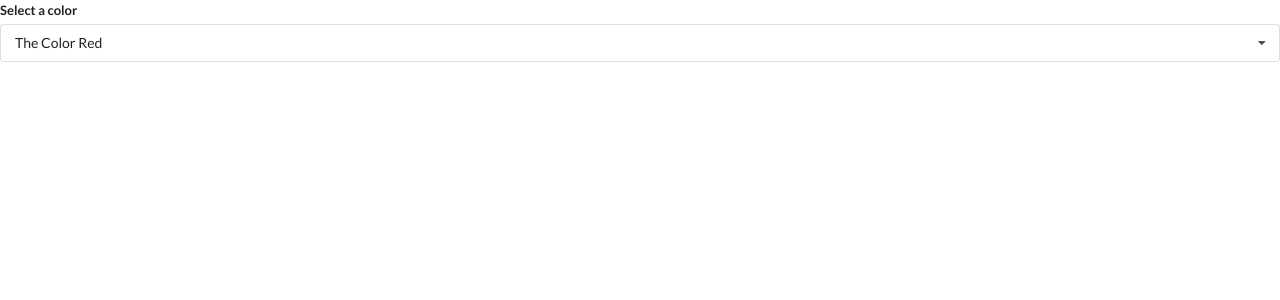
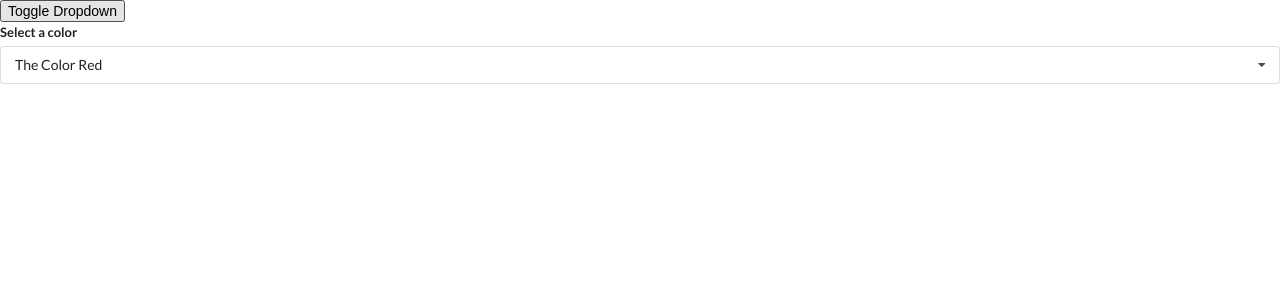
Before and after one commit to evgeniyp92/learning-psychic-telegram, a React (Create React App) app in the folder proj6-hooks/: page / in a window 1280 px wide. Shown: the top 300 px of the page. Built offline with nearby package versions, Linux system fonts and the light colour scheme.

Commit message:
event listener refactor

```diff
--- a/proj6-hooks/src/App.jsx
+++ b/proj6-hooks/src/App.jsx
@@ -27,16 +27,22 @@
 // eslint-disable-next-line import/no-anonymous-default-export
 export default () => {
     const [selected, setSelected] = useState(options[0]);
+    const [showDropdown, setShowDropdown] = useState(true);
 
     return (
         <div>
             {/* <Accordion items={items} /> */}
             {/* <Search /> */}
-            <Dropdown
-                options={options}
-                selected={selected}
-                onSelectedChange={setSelected}
-            />
+            <button onClick={() => setShowDropdown(!showDropdown)}>
+                Toggle Dropdown
+            </button>
+            {showDropdown ? (
+                <Dropdown
+                    options={options}
+                    selected={selected}
+                    onSelectedChange={setSelected}
+                />
+            ) : null}
         </div>
     );
 };
--- a/proj6-hooks/src/components/Dropdown.jsx
+++ b/proj6-hooks/src/components/Dropdown.jsx
@@ -8,16 +8,23 @@
         // because this is wired up into the dom it
         // gets called before any react event listeners
         // react elements go from child to parent after that
-        document.body.addEventListener(
-            'click',
-            (e) => {
-                if (ref.current.contains(e.target)) {
-                    return;
-                }
-                setOpen(false);
-            },
-            { capture: true },
-        );
+
+        const onBodyClick = (e) => {
+            if (ref.current.contains(e.target)) {
+                return;
+            }
+            setOpen(false);
+        };
+
+        document.body.addEventListener('click', onBodyClick, { capture: true });
+
+        // cleanup functions also fire when a component is removed
+        // this avoids event listeners trying to do stuff with missing refs
+        return () => {
+            document.body.removeEventListener('click', onBodyClick, {
+                capture: true,
+            });
+        };
     }, []);
 
     const renderedOptions = options.map((option) => {
```
